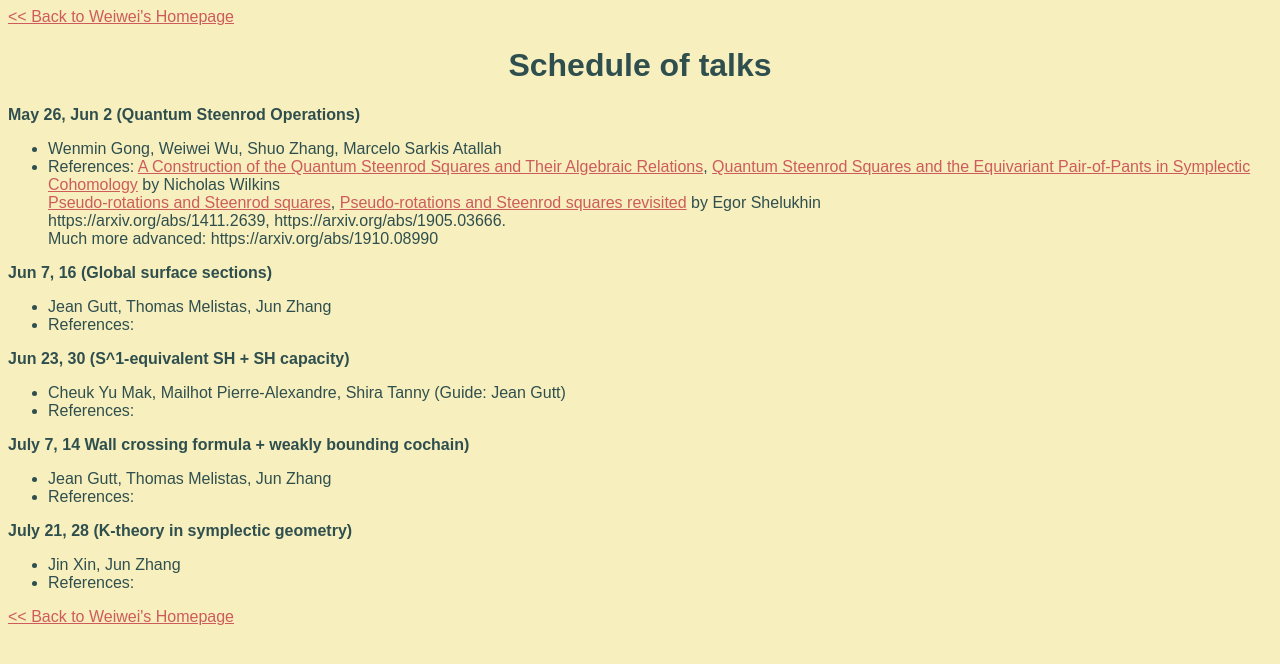
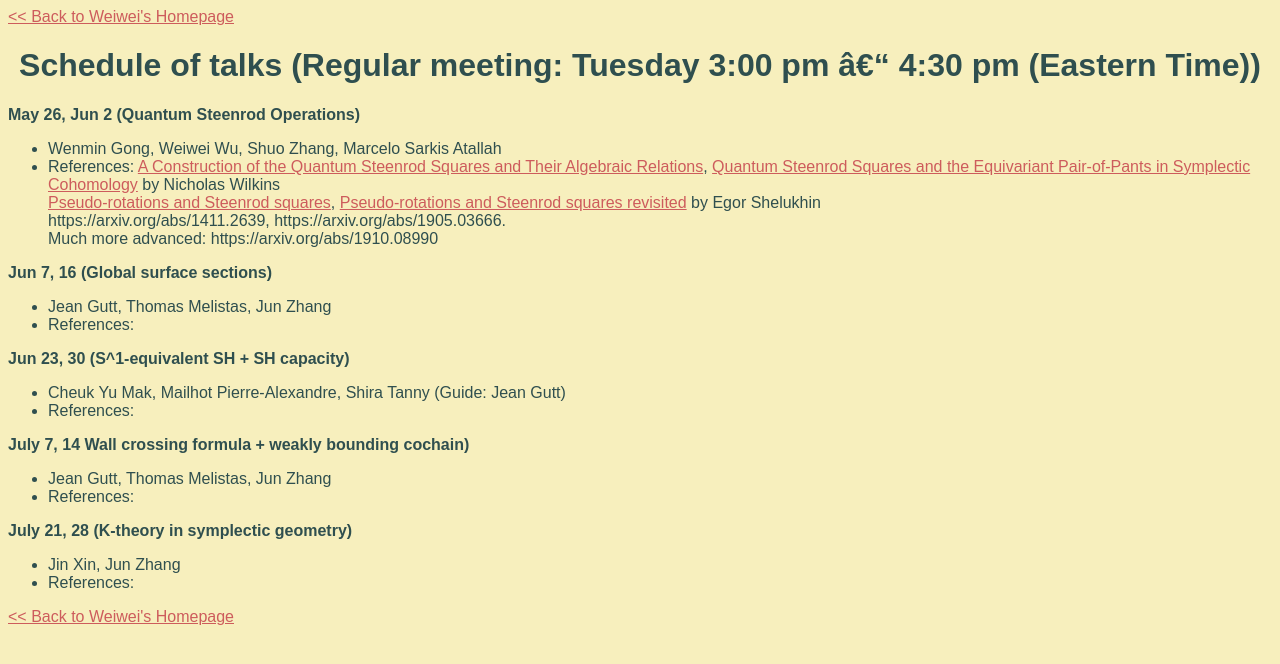
Before and after one commit to weiweiwu-math/weiweiwu-math.github.io, a plain HTML site: page ZoomSeminar-2020.html in a window 1280 px wide. Drawn offline with Linux system fonts and the light colour scheme.

Commit message:
Update ZoomSeminar-2020.html

```diff
--- a/ZoomSeminar-2020.html
+++ b/ZoomSeminar-2020.html
@@ -12,7 +12,7 @@
 
 <a href="index.html"><&lt Back to Weiwei's Homepage</a>
 <center>
-<h1><b>Schedule of talks</b></h1>
+<h1><b>Schedule of talks (Regular meeting: Tuesday 3:00 pm – 4:30 pm (Eastern Time))</b></h1>
 </center>
 
 
```
